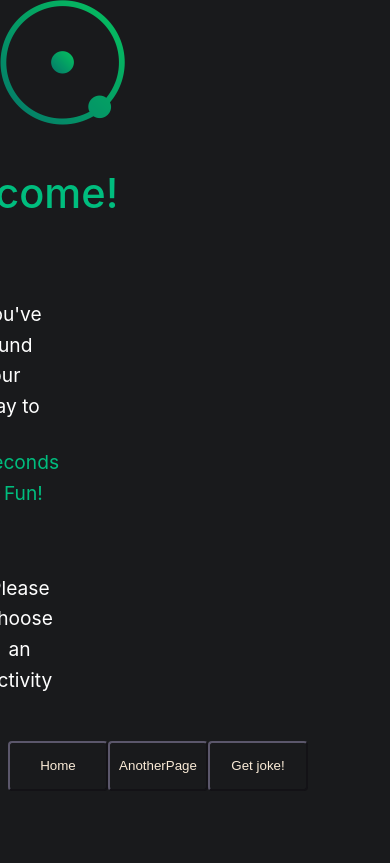
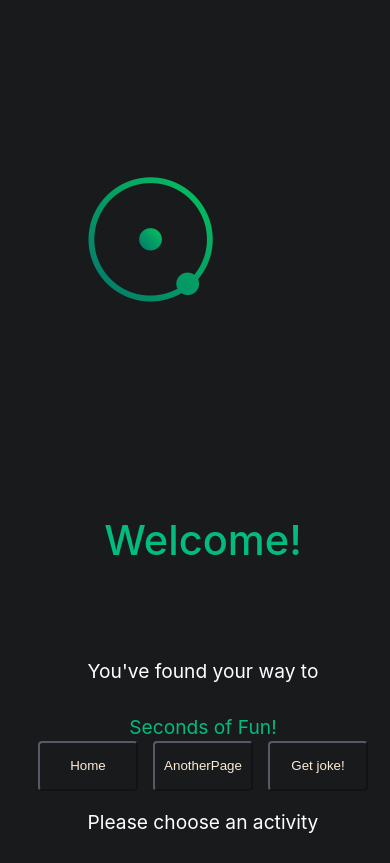
Before and after one commit to pbernath/Seconds-of-Fun, a Vue app: page / in a window 390 px wide. Built offline with nearby package versions, Linux system fonts and the light colour scheme.

Commit message:
DesktopMobileVersions3

```diff
--- a/src/assets/base.css
+++ b/src/assets/base.css
@@ -53,10 +53,12 @@
 *,
 *::before,
 *::after {
-  /* box-sizing: border-box; */
-  /* margin: 0; */
-  /* position: relative; */
+  box-sizing: border-box;
+  position: relative;
   font-weight: normal;
+  column-gap: 1em;
+  justify-content: center;
+
 }
 
 body {
--- a/src/assets/main.css
+++ b/src/assets/main.css
@@ -18,6 +18,27 @@ a,
   a:hover {
     background-color: hsla(160, 100%, 37%, 0.2);
   }
+}
+@media (max-width: 768px) {
+  body {
+    display: flex;
+    position: relative;
+    flex-direction: column;
+    justify-content: center;
+    place-items: center;
+  }
+
+  #app {
+    display: contents;
+    /* grid-template-columns: 1fr 1fr;
+    padding: 0 2rem; */
+  }
+
+  /* For mobile */
+  /* [class*='col-'] {
+    display: inline-block;
+    width: 100%;
+  } */
 }
 
 @media (min-width: 769px) {
--- a/src/components/ActivityChooser.vue
+++ b/src/components/ActivityChooser.vue
@@ -49,19 +49,7 @@ methods:{getJoke() { joke() }},
 };
 </script>
 
-<style media="all">
-.mobile-display {
-    display: inline-block;
-}
-.desktop-display {
-    display: grid;
-}
-
-.container {
-  display: flex;
-  width: 100%;
-  margin: auto;
-}
+<style>
 
 .button-wrap {
   padding: 1em;
@@ -71,7 +59,48 @@ methods:{getJoke() { joke() }},
 }
 @media (max-width: 768px) {
   .container {
+    display: flex;
+    flex-direction: column;
+    box-sizing: border-box;
+    column-gap: 1em;
+    justify-content: center;
+
+  }
+  .button-wrap {
+    padding: 1em 0;
+    flex-direction: column;
+    flex-wrap: wrap;
+    justify-content: space-between;
+  }
+  .button {
+    display: flex;
+        justify-content: center;
+        flex-direction: column;
+        background-color:#191a1c;
+        border-color: #5b576b;
+        border-radius: 4px;
+        color:antiquewhite;
+        height:50px;
+        width: 100px;
+        place-items: center;
+        position: relative;
+        flex: 0 0 auto;
+  }
+  .button:hover {
+        background-color:#ffccc5;
+        transition: 0.7s;
+        border-radius: 10px;
+        color:black;
+    }
+}
+
+@media (min-width: 769px) {
+  .container {
+    display: flex;
     flex-direction: row;
+    box-sizing: border-box;
+    column-gap: 1em;
+    justify-content: center;
   }
   .button-wrap {
     padding: 1em 0;
@@ -80,11 +109,27 @@ methods:{getJoke() { joke() }},
     justify-content: space-between;
   }
   .button {
-    flex: 0 0 20%;
+    display: flex;
+        justify-content: center;
+        flex-direction: row;
+        background-color:#191a1c;
+        border-color: #5b576b;
+        border-radius: 4px;
+        color:antiquewhite;
+        height:50px;
+        width: 100px;
+        place-items: center;
+        position: relative;
+        flex: 0 0 auto;
   }
-
+  .button:hover {
+        background-color:#ffccc5;
+        transition: 0.7s;
+        border-radius: 10px;
+        color:black;
+    }
 }
-  .button {
+  /* .button {
         display: flex;
         justify-content: center;
         flex-direction: column;
@@ -103,5 +148,5 @@ methods:{getJoke() { joke() }},
         transition: 0.7s;
         border-radius: 10px;
         color:black;
-    }
+    } */
 </style>
--- a/src/components/LandingPage.vue
+++ b/src/components/LandingPage.vue
@@ -45,11 +45,19 @@ h4 {
 
 .greetings h1,
 .greetings h3 {
-  text-align: start;
+  text-align: center;
 }
 
 @media (min-width: 769px) {
-
+  .greetings {
+  display: flex;
+  flex-direction: column;
+  align-items: center;
+  justify-content: center;
+  text-align: center;
+  position: relative;
+  top: -10em;
+  }
   .greetings h1,
   .greetings h3 {
     text-align: center;
@@ -57,9 +65,18 @@ h4 {
 }
 
 @media (max-width: 768px) {
+  .greetings {
+  display: flex;
+  flex-direction: column;
+  align-items: center;
+  justify-content: center;
+  text-align: center;
+  position: relative;
+  top: 12em;
+  }
   .greetings h1,
   .greetings h3 {
-    text-align: left;
+    text-align: center;
   }
 }
 </style>
--- a/src/components/WelcomeItem.vue
+++ b/src/components/WelcomeItem.vue
@@ -18,6 +18,7 @@
   /* margin-top: 2rem; */
   display: flex;
   flex-direction: column;
+
 }
 
 .details {
--- a/src/views/App.vue
+++ b/src/views/App.vue
@@ -94,10 +94,9 @@ header {
   } */
 
   .routerBox{
-    position:absolute;
-    top:0;
-    left:0;
-    width:10%;
+    position:relative;
+
+
   }
 
   .wrapper {
```
